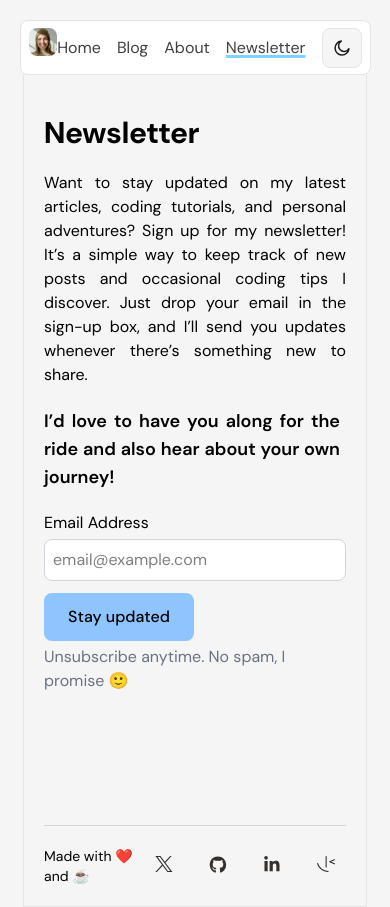
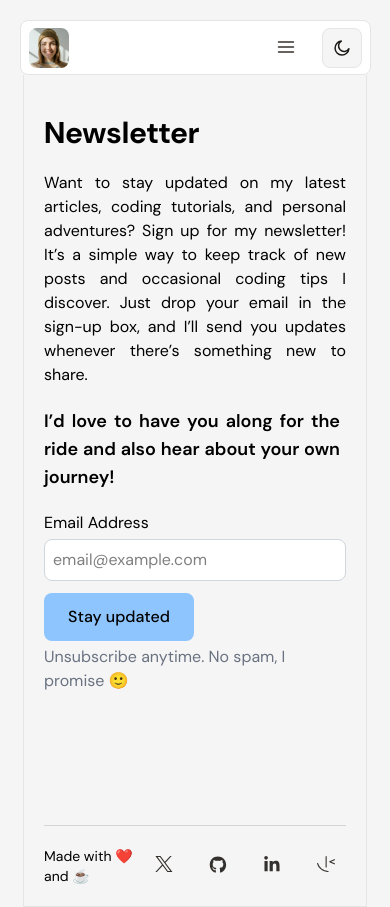
Before and after one commit to valts08/personal_blog, a React (Vite) app: page /newsletter in a window 390 px wide. Built offline with nearby package versions, Linux system fonts and the light colour scheme.

Commit message:
setup for small viewport navbar, moved navlinks to separate component

```diff
--- a/src/App.tsx
+++ b/src/App.tsx
@@ -28,7 +28,7 @@ function App() {
 
   return (
     <ThemeContext.Provider value={globalDarkTheme}>
-      <div className="mt-5 mx-auto max-w-9/10 md:max-w-8/10 lg:max-w-6/10">
+      <div className="mt-5 mx-auto max-w-9/10 md:max-w-8/10 lg:max-w-6/10" id="page-container">
         <Navbar toggleFunc={handleGlobalThemeToggle}/>
         <div className={`px-5 mx-auto max-w-98/100 border-x border-b ${globalDarkTheme ? "bg-neutral-900 border-neutral-700" : "bg-neutral-100 border-neutral-200" }`}>
           <Routes>
--- /dev/null
+++ b/src/components/MainNavigation.tsx
@@ -0,0 +1,29 @@
+import { NavLink } from "react-router-dom"
+import useThemeContext from "../hooks/useThemeContext"
+
+
+const MainNavigation = () => {
+
+    const globalDarkTheme = useThemeContext()
+    const activeLinkStyles = `${globalDarkTheme ? "text-white" : ""} underline decoration-3 decoration-sky-500/50`
+    const hoverLinkStyles = "hover:underline hover:decoration-3 hover:decoration-sky-500/50"
+
+    return (
+        <>
+            <NavLink to="/personal_blog" className={({ isActive }) => {
+                return isActive ? activeLinkStyles : hoverLinkStyles
+            }}> Home</NavLink>
+            <NavLink to="/blog" className={({ isActive }) => {
+                return isActive ? activeLinkStyles : hoverLinkStyles
+            }}> Blog</NavLink>
+            <NavLink to="/about" className={({ isActive }) => {
+                return isActive ? activeLinkStyles : hoverLinkStyles
+            }}> About</NavLink>
+            <NavLink to="/newsletter" className={({ isActive }) => {
+                return isActive ? activeLinkStyles : hoverLinkStyles
+            }}> Newsletter</NavLink>
+        </>
+    )
+}
+
+export default MainNavigation
--- a/src/components/Navbar.tsx
+++ b/src/components/Navbar.tsx
@@ -1,8 +1,12 @@
 import AvatarImg from '../../src/assets/images/image-avatar.jpg'
 import MoonIcon from '../../src/assets/images/icon-moon.svg'
 import SunIcon from '../../src/assets/images/icon-sun.svg'
-import { NavLink, Link } from "react-router-dom";
+import IconMenu from '../../src/assets/images/icon-menu.svg'
+import IconMenuClose from '../../src/assets/images/icon-menu-close.svg'
+import { Link } from "react-router-dom";
 import useThemeContext from '../hooks/useThemeContext';
+import { useState } from 'react'
+import MainNavigation from './MainNavigation'
 
 interface VoidFunction {
     toggleFunc: () => void // look up how to make interfaces reusable
@@ -10,10 +14,13 @@ interface VoidFunction {
 
 const Navbar = ({ toggleFunc }: VoidFunction) => {
 
-    const globalDarkTheme = useThemeContext() // fix this later, don't leave any type
+    const globalDarkTheme = useThemeContext()
+    const [dropdownIsOpen, setDropdownIsOpen] = useState(false)
+    const smallScreen = window.innerWidth < 500
 
-    const activeLinkStyles = `${globalDarkTheme ? "text-white" : ""} underline decoration-3 decoration-sky-500/50`
-    const hoverLinkStyles = "hover:underline hover:decoration-3 hover:decoration-sky-500/50"
+    const handleDropdownToggle = () => {
+        setDropdownIsOpen(prevState => !prevState)
+    }
 
     return (
         <div className={`${globalDarkTheme ? "text-neutral-400 bg-neutral-800 border-neutral-700" : "text-neutral-700 bg-white border-neutral-200"}  px-2 flex justify-between border rounded-lg min-h-[55px] items-center`}>
@@ -21,20 +28,26 @@ const Navbar = ({ toggleFunc }: VoidFunction) => {
                 <img className="mx-auto rounded-lg" src={AvatarImg} alt="profile-image" />
             </Link>
             <div className="flex gap-x-4 items-center">
-                <NavLink to="/personal_blog" className={({ isActive }) => {
-                    return isActive ? activeLinkStyles : hoverLinkStyles
-                }}> Home</NavLink>
-                <NavLink to="/blog" className={({ isActive }) => {
-                    return isActive ? activeLinkStyles : hoverLinkStyles
-                }}> Blog</NavLink>
-                <NavLink to="/about" className={({ isActive }) => {
-                    return isActive ? activeLinkStyles : hoverLinkStyles
-                }}> About</NavLink>
-                <NavLink to="/newsletter" className={({ isActive }) => {
-                    return isActive ? activeLinkStyles : hoverLinkStyles
-                }}> Newsletter</NavLink>
+                {!smallScreen && <MainNavigation />}
+                <section className={`${smallScreen ? "" : "hidden"}`}>
+                    {dropdownIsOpen ? (
+                        <button
+                            className={`${globalDarkTheme ? "bg-white" : "bg-neutral-800"} w-[40px] h-[40px] rounded-lg py-[5px]`}
+                            onClick={() => handleDropdownToggle()}>
+                            <img className={`${globalDarkTheme ? 'invert' : ''} mx-auto`}  src={IconMenuClose}
+                            alt="close-dropdown" />
+                        </button>
+                    ) : (
+                        <button
+                            className={`${globalDarkTheme ? "bg-neutral-800" : "bg-white"} w-[40px] h-[40px] rounded-lg py-[5px]`}
+                            onClick={() => handleDropdownToggle()}>
+                            <img className={`${globalDarkTheme ? 'brightness-0 invert' : ''} mx-auto`}  src={IconMenu}
+                            alt="open-dropdown" />
+                        </button>
+                    )}
+                </section>
                 <button
-                    className={`${globalDarkTheme ? "bg-neutral-900 border-neutral-700" : "border-neutral-200 bg-neutral-100"} w-[40px] h-[40px] border-1 rounded-lg  py-[5px]`}
+                    className={`${globalDarkTheme ? "bg-neutral-900 border-neutral-700" : "border-neutral-200 bg-neutral-100"} w-[40px] h-[40px] border-1 rounded-lg py-[5px]`}
                     onClick={() => toggleFunc()}>
                     <img className='mx-auto'  src={globalDarkTheme ? SunIcon : MoonIcon}
                     alt={globalDarkTheme ? "moon-image" : "sun-image"} />
```
